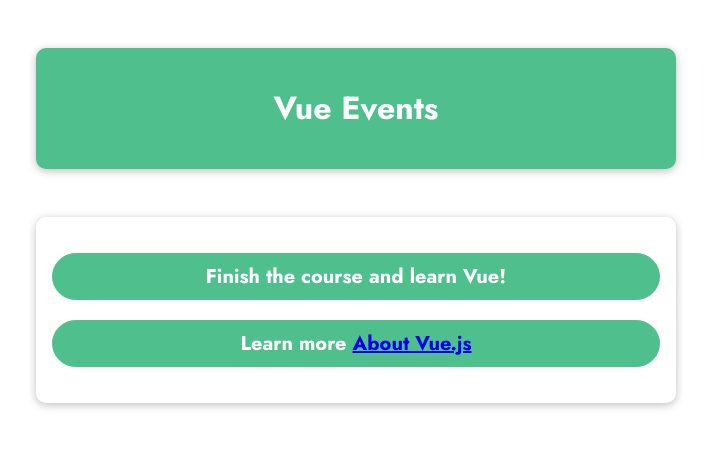
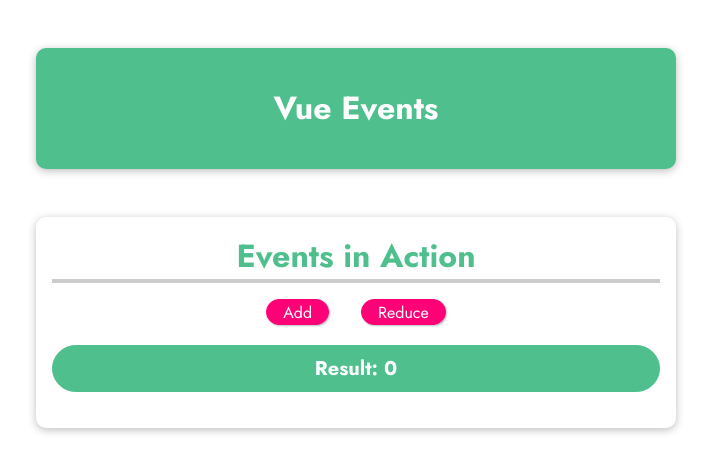
Before and after one commit to PatrickJens/Vue-Projects, a plain HTML site: page basics-03-events-starting-code/basics-03-events-starting-code/index.html in a window 1280 px wide. Shown: the whole page, without its empty margins (284-995 px from the left). Drawn offline with nearby package versions, Linux system fonts and the light colour scheme.

Commit message:
counter ++ --

```diff
--- a/basics-03-events-starting-code/basics-03-events-starting-code/app.js
+++ b/basics-03-events-starting-code/basics-03-events-starting-code/app.js
@@ -1,24 +1,13 @@
 const app = Vue.createApp({
   data(){                         //data stored in this function is an object
     return{                       //always returns objects
-        courseGoalA:    'Finish the course and learn Vue!',
-        courseGoalB:    'Master vue and build awesome app',
-        vueLink:        'https://vue.js.org/'
+        counter: 0
     };
   },
   methods:{
-    outputGoal(){
-      const randomNumber = Math.random();
-      if( randomNumber < 0.5){
-        return this.courseGoalA
-      } else{
-        return this.courseGoalB
-      }
-    }
 
   }
 }) ;
-
 
 app.mount('#events');
 
@@ -36,4 +25,6 @@
 
 Vue app object is a global Vue object.
 
+v-bind:href="vueJSDate"
+
  */
--- a/basics-03-events-starting-code/basics-03-events-starting-code/index.html
+++ b/basics-03-events-starting-code/basics-03-events-starting-code/index.html
@@ -17,8 +17,10 @@
       <h1>Vue Events</h1>
     </header>
     <section id="events">
-      <p>{{ outputGoal() }}</p>
-      <p> Learn more <a v-bind:href="vueLink">About Vue.js</a></p>
+      <h2>Events in Action</h2>
+      <button v-on:click="counter++">Add</button>
+      <button v-on:click="counter--">Reduce</button>
+      <p>Result: {{ counter }} </p>
     </section>
   </body>
 </html>
```
